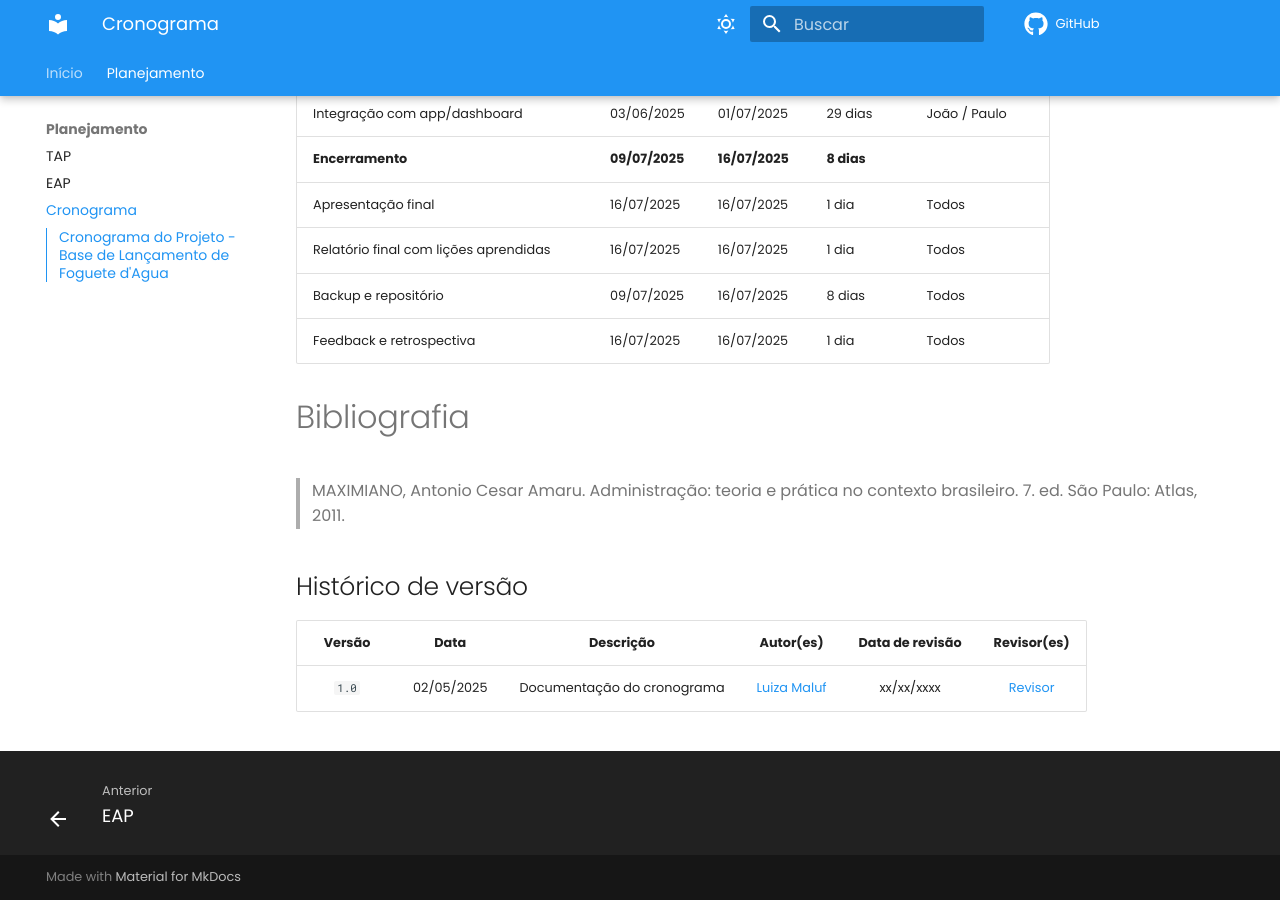
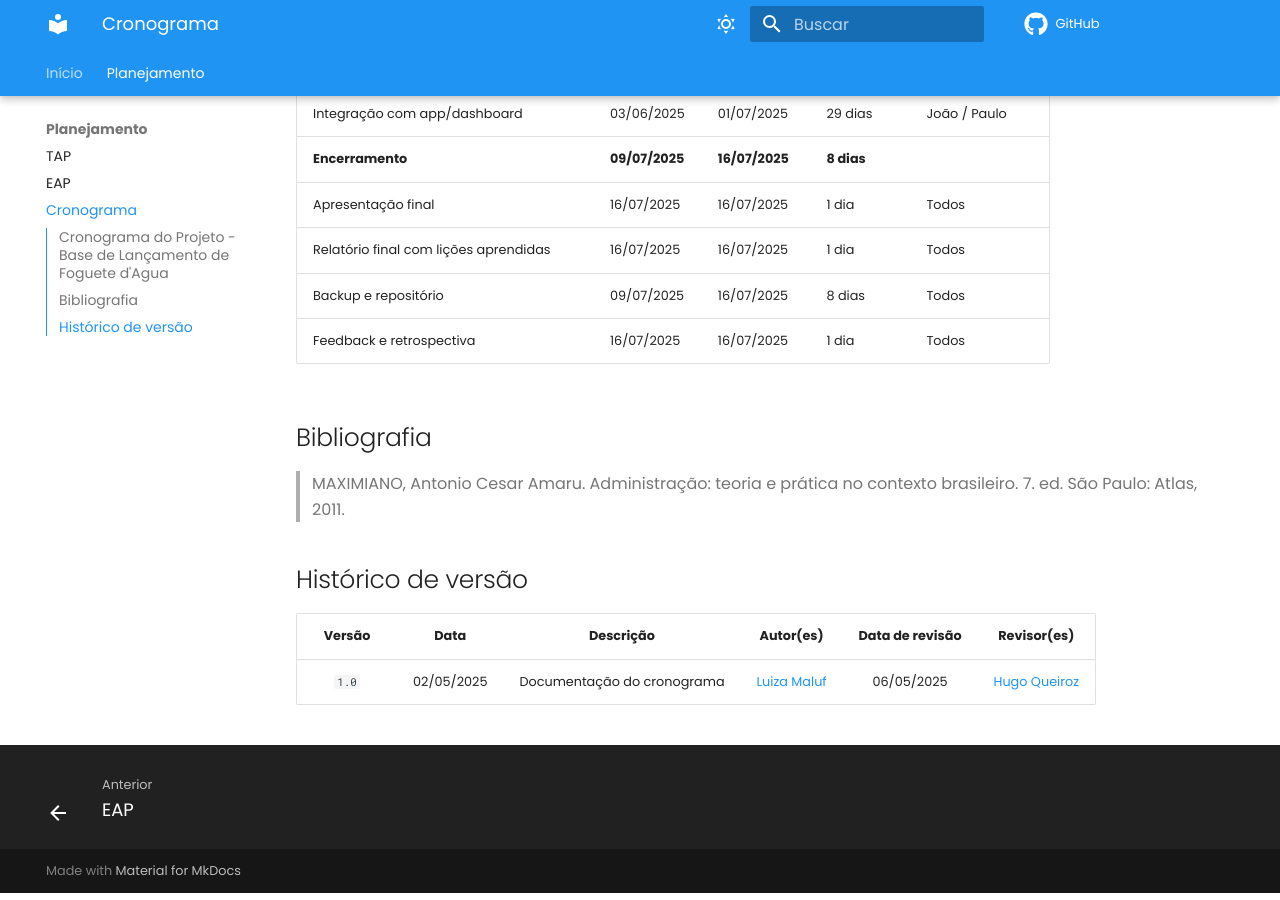
Before and after one commit to vitorfleonardo/ESP32-Rocket-Telemetry, an MkDocs documentation site: the page built from docs/planejamento/cronograma.md, in a window 1280 px wide and 900 px high, scrolled down 2896 px. Built offline with MkDocs 1.6.1 and Material for MkDocs 9.7.7, drawn with Linux system fonts in a browser that asks for light colours; comment, search, counter and statistics services are not loaded.

Commit message:
docs: adicionar o revisor do cronograma

```diff
--- a/docs/planejamento/cronograma.md
+++ b/docs/planejamento/cronograma.md
@@ -68,7 +68,7 @@ Um cronograma é uma ferramenta de planejamento que organiza as atividades de um
 | Backup e repositório                             | 09/07/2025   | 16/07/2025  | 8 dias  | Todos               |
 | Feedback e retrospectiva                         | 16/07/2025   | 16/07/2025  | 1 dia   | Todos               |
 
-# Bibliografia
+## Bibliografia
 
 > MAXIMIANO, Antonio Cesar Amaru. Administração: teoria e prática no contexto brasileiro. 7. ed. São Paulo: Atlas, 2011.
 
@@ -76,4 +76,4 @@ Um cronograma é uma ferramenta de planejamento que organiza as atividades de um
 
 | Versão | Data | Descrição | Autor(es) | Data de revisão | Revisor(es) |
 | :-: | :-: | :-: | :-: | :-: | :-: |
-| `1.0` | 02/05/2025  | Documentação do cronograma | [Luiza Maluf](https://github.com/LuizaMaluf) | xx/xx/xxxx  | [Revisor](https://link) |
+| `1.0` | 02/05/2025  | Documentação do cronograma | [Luiza Maluf](https://github.com/LuizaMaluf) | 06/05/2025  | [Hugo Queiroz](https://github.com/melohugo) |
```
